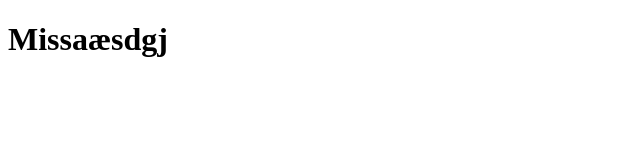
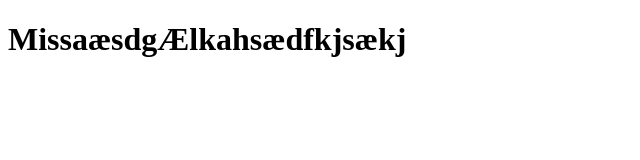
Before and after one commit to andersdollerup/anders-video, a plain HTML site: page index.html in a window 1280 px wide. Shown: the whole page, without its empty margins (0-640 px from the left). Drawn offline with Linux system fonts and the light colour scheme.

Commit message:
Ændret noget

```diff
--- a/index.html
+++ b/index.html
@@ -6,6 +6,6 @@
     <title>Document</title>
   </head>
   <body>
-    <h1>Missaæsdgj</h1>
+    <h1>MissaæsdgÆlkahsædfkjsækj</h1>
   </body>
 </html>
```
